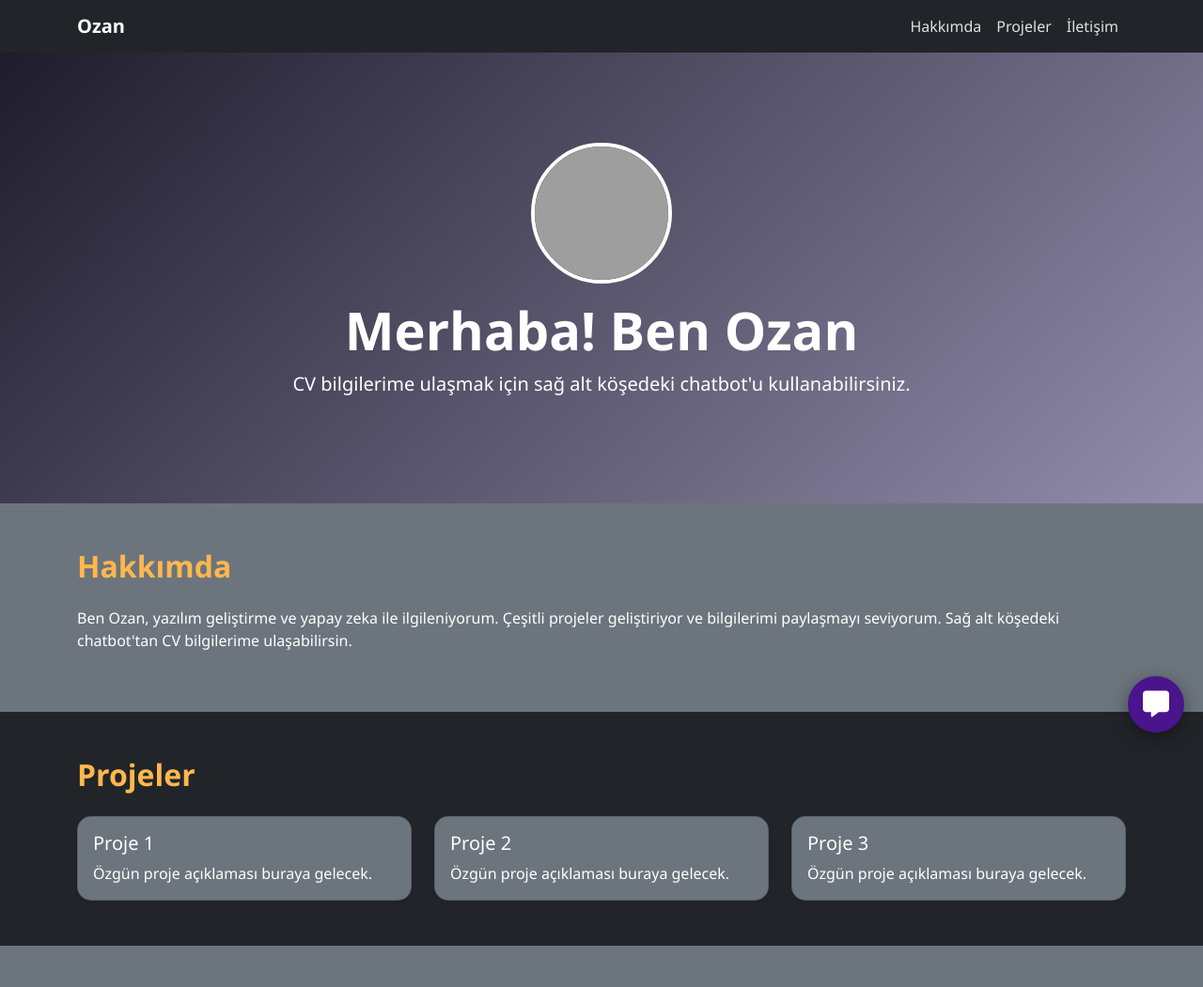
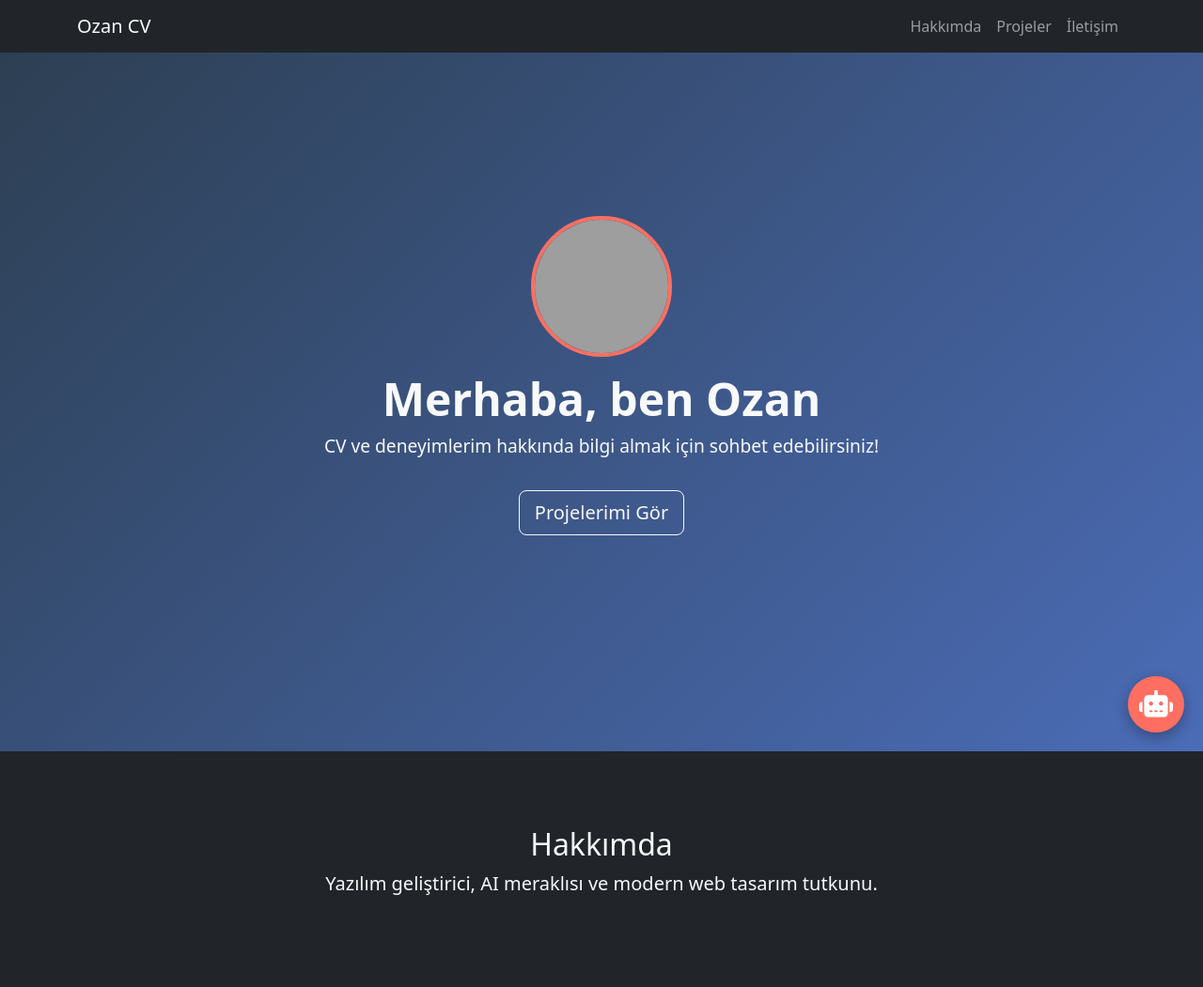
Before and after one commit to ozanbelkeci/cvchatbot, a FastAPI app: page / in a window 1280 px wide. Shown: the top 1051 px of the page at 94% size. Run offline with FastAPI, Linux system fonts and the light colour scheme; grey boxes are pictures that could not be loaded.

Commit message:
change front4

```diff
--- a/static/css/style.css
+++ b/static/css/style.css
@@ -1,142 +1,155 @@
-/* Genel ayarlar */
+/* Genel Ayarlar */
 body {
-    font-family: 'Segoe UI', Tahoma, Geneva, Verdana, sans-serif;
+    background-color: #1a1a1a;
+    font-family: 'Segoe UI', sans-serif;
+    color: #e0e0e0;
     scroll-behavior: smooth;
-    background-color: #121212;
-    color: #e0e0e0;
 }
 
 /* Navbar */
-.navbar-dark .navbar-nav .nav-link {
-    color: #e0e0e0;
+.navbar {
+    padding: 1rem 2rem;
 }
 
-/* Hero section */
+/* Hero Section */
 .hero {
-    height: 60vh;
-    background: linear-gradient(135deg, #1f1c2c, #928dab);
-    flex-direction: column;
+    height: 100vh;
+    background: linear-gradient(135deg, #2c3e50, #4b6cb7);
+    position: relative;
 }
 
-.profile-img {
+.hero-content h1 {
+    font-size: 3rem;
+    font-weight: bold;
+}
+
+.hero-content p {
+    font-size: 1.2rem;
+}
+
+.profile-photo {
     width: 150px;
     height: 150px;
+    border-radius: 50%;
+    border: 4px solid #ff6f61;
     object-fit: cover;
-    border: 4px solid #fff;
 }
 
-/* Section başlıkları */
-h2 {
-    font-weight: 700;
-    color: #ffb74d;
+/* Sections */
+.section {
+    padding: 80px 0;
 }
 
-/* Project cards */
-.project-card {
-    transition: transform 0.3s, box-shadow 0.3s;
-    border-radius: 15px;
+.project-slider {
+    display: flex;
+    gap: 20px;
+    overflow-x: auto;
+    padding-bottom: 20px;
 }
 
-.project-card:hover {
-    transform: translateY(-5px);
-    box-shadow: 0 10px 25px rgba(0,0,0,0.5);
+.project-card {
+    background-color: #2c2c2c;
+    border-radius: 15px;
+    min-width: 250px;
+    text-align: center;
+    padding: 15px;
+    flex-shrink: 0;
 }
 
-/* Chatbot Icon */
-#chatbot-icon {
+.project-card img {
+    width: 100%;
+    border-radius: 10px;
+    margin-bottom: 10px;
+}
+
+/* Chatbot */
+#chatbot {
     position: fixed;
     bottom: 20px;
     right: 20px;
     width: 60px;
     height: 60px;
-    background-color: #4a148c;
     border-radius: 50%;
-    display: flex;
-    align-items: center;
-    justify-content: center;
-    color: white;
-    font-size: 28px;
+    background-color: #ff6f61;
     cursor: pointer;
-    box-shadow: 0 5px 20px rgba(0,0,0,0.4);
-    z-index: 1000;
+    box-shadow: 0 5px 15px rgba(0,0,0,0.3);
+    z-index: 999;
 }
 
-/* Chatbot container */
-#chatbot-container {
+#chat-header {
+    width: 100%;
+    height: 100%;
+    display: flex;
+    justify-content: center;
+    align-items: center;
+    font-size: 1.8rem;
+    color: white;
+}
+
+.chat-container {
+    display: none;
     position: fixed;
     bottom: 90px;
     right: 20px;
     width: 350px;
-    height: 500px;
-    border-radius: 20px;
-    box-shadow: 0 5px 25px rgba(0,0,0,0.5);
+    max-height: 500px;
+    background-color: #2c2c2c;
+    border-radius: 15px;
+    box-shadow: 0 5px 20px rgba(0,0,0,0.4);
     overflow: hidden;
-    display: none;
     flex-direction: column;
-    font-family: 'Segoe UI', sans-serif;
-    background-color: #1f1f1f;
-    z-index: 1000;
+    z-index: 999;
 }
 
-/* Header */
-#chatbot-header {
-    background-color: #4a148c;
-    color: white;
-    padding: 14px;
-    display: flex;
-    justify-content: space-between;
-    font-weight: 600;
-}
-
-/* Chat body */
-#chatbot-body {
-    display: flex;
-    flex-direction: column;
+#chat-box {
     flex: 1;
+    overflow-y: auto;
     padding: 10px;
 }
 
-.chat-box {
-    flex: 1;
-    padding: 10px;
-    overflow-y: auto;
-}
-
 .message {
-    margin-bottom: 10px;
-    padding: 12px 16px;
-    border-radius: 25px;
-    max-width: 75%;
+    padding: 8px 12px;
+    margin: 5px 0;
+    border-radius: 15px;
+    max-width: 80%;
     word-wrap: break-word;
 }
 
 .user-message {
-    background-color: #6a11cb;
-    color: #fff;
+    background-color: #4b6cb7;
     align-self: flex-end;
 }
 
 .bot-message {
-    background-color: #333;
-    color: #fff;
+    background-color: #ff6f61;
     align-self: flex-start;
 }
 
-.input-group {
+.chat-input {
     display: flex;
-    border-top: 1px solid #555;
+    padding: 10px;
+    border-top: 1px solid #444;
 }
 
-.input-group input {
+.chat-input input {
     flex: 1;
+    padding: 8px;
+    border-radius: 20px;
     border: none;
-    border-radius: 0 0 0 20px;
-    padding: 12px;
-    background-color: #2c2c2c;
-    color: #fff;
+    outline: none;
+    margin-right: 10px;
 }
 
-.input-group button {
-    border-radius: 0 0 20px 0;
+.chat-input button {
+    background-color: #ff6f61;
     border: none;
+    border-radius: 50%;
+    width: 40px;
+    height: 40px;
+    color: white;
+    cursor: pointer;
 }
+
+.chat-input button i {
+    font-size: 1rem;
+}
--- a/templates/index.html
+++ b/templates/index.html
@@ -3,17 +3,17 @@
 <head>
     <meta charset="UTF-8">
     <meta name="viewport" content="width=device-width, initial-scale=1.0">
-    <title>Ozan'ın CV Chatbotu</title>
-    <link href="https://cdn.jsdelivr.net/npm/bootstrap@5.3.2/dist/css/bootstrap.min.css" rel="stylesheet">
+    <title>Ozan CV Chatbot</title>
     <link rel="stylesheet" href="/static/css/style.css">
+    <script src="/static/js/app.js" defer></script>
+    <link href="https://cdn.jsdelivr.net/npm/bootstrap@5.3.3/dist/css/bootstrap.min.css" rel="stylesheet">
     <link rel="stylesheet" href="https://cdnjs.cloudflare.com/ajax/libs/font-awesome/6.4.0/css/all.min.css">
 </head>
 <body>
-
     <!-- Navbar -->
-<nav class="navbar navbar-expand-lg navbar-dark bg-dark">
+    <nav class="navbar navbar-expand-lg navbar-dark bg-dark fixed-top">
         <div class="container">
-        <a class="navbar-brand fw-bold" href="#">Ozan</a>
+            <a class="navbar-brand" href="#">Ozan CV</a>
             <button class="navbar-toggler" type="button" data-bs-toggle="collapse" data-bs-target="#navbarNav">
                 <span class="navbar-toggler-icon"></span>
             </button>
@@ -28,92 +28,67 @@
     </nav>
 
     <!-- Hero Section -->
-<section class="hero d-flex align-items-center justify-content-center text-center text-white">
-    <div class="container">
-        <img src="/static/img/profile.jpg" alt="Profil Fotoğrafı" class="rounded-circle profile-img mb-3">
-        <h1 class="display-4 fw-bold">Merhaba! Ben Ozan</h1>
-        <p class="lead">CV bilgilerime ulaşmak için sağ alt köşedeki chatbot'u kullanabilirsiniz.</p>
+    <section class="hero d-flex align-items-center justify-content-center">
+        <div class="hero-content text-center text-light">
+            <img src="/static/img/profile.jpg" alt="Profil Fotoğrafı" class="profile-photo mb-3">
+            <h1>Merhaba, ben Ozan</h1>
+            <p>CV ve deneyimlerim hakkında bilgi almak için sohbet edebilirsiniz!</p>
+            <a href="#projects" class="btn btn-outline-light btn-lg mt-3">Projelerimi Gör</a>
         </div>
     </section>
 
     <!-- About Section -->
-<section id="about" class="py-5 bg-secondary text-white">
-    <div class="container">
-        <h2 class="mb-4">Hakkımda</h2>
-        <p>Ben Ozan, yazılım geliştirme ve yapay zeka ile ilgileniyorum. Çeşitli projeler geliştiriyor ve bilgilerimi paylaşmayı seviyorum. Sağ alt köşedeki chatbot'tan CV bilgilerime ulaşabilirsin.</p>
+    <section id="about" class="section bg-dark text-light">
+        <div class="container text-center">
+            <h2>Hakkımda</h2>
+            <p class="lead">Yazılım geliştirici, AI meraklısı ve modern web tasarım tutkunu.</p>
         </div>
     </section>
 
     <!-- Projects Section -->
-<section id="projects" class="py-5 bg-dark text-white">
-    <div class="container">
-        <h2 class="mb-4">Projeler</h2>
-        <div class="row g-4">
-            <div class="col-md-4">
-                <div class="card project-card h-100 bg-secondary text-white shadow-sm">
-                    <div class="card-body">
-                        <h5 class="card-title">Proje 1</h5>
-                        <p class="card-text">Özgün proje açıklaması buraya gelecek.</p>
+    <section id="projects" class="section">
+        <div class="container text-center">
+            <h2 class="text-light mb-5">Projelerim</h2>
+            <div class="project-slider d-flex gap-4 overflow-auto">
+                <div class="project-card">
+                    <img src="/static/img/project1.jpg" alt="Proje 1">
+                    <h5>Proje 1</h5>
                 </div>
+                <div class="project-card">
+                    <img src="/static/img/project2.jpg" alt="Proje 2">
+                    <h5>Proje 2</h5>
                 </div>
-            </div>
-            <div class="col-md-4">
-                <div class="card project-card h-100 bg-secondary text-white shadow-sm">
-                    <div class="card-body">
-                        <h5 class="card-title">Proje 2</h5>
-                        <p class="card-text">Özgün proje açıklaması buraya gelecek.</p>
-                    </div>
-                </div>
-            </div>
-            <div class="col-md-4">
-                <div class="card project-card h-100 bg-secondary text-white shadow-sm">
-                    <div class="card-body">
-                        <h5 class="card-title">Proje 3</h5>
-                        <p class="card-text">Özgün proje açıklaması buraya gelecek.</p>
-                    </div>
-                </div>
+                <div class="project-card">
+                    <img src="/static/img/project3.jpg" alt="Proje 3">
+                    <h5>Proje 3</h5>
                 </div>
             </div>
         </div>
     </section>
 
     <!-- Contact Section -->
-<section id="contact" class="py-5 bg-secondary text-white">
-    <div class="container">
-        <h2 class="mb-4">İletişim</h2>
-        <p>Email: ozan@example.com</p>
-        <p>LinkedIn: <a href="#" class="text-white">linkedin.com/in/ozan</a></p>
+    <section id="contact" class="section bg-dark text-light">
+        <div class="container text-center">
+            <h2>İletişim</h2>
+            <p>E-posta: ozan@example.com</p>
+            <p>LinkedIn: linkedin.com/in/ozan</p>
+            <p>GitHub: github.com/ozan</p>
         </div>
     </section>
 
-<!-- Chatbot Icon & Container -->
-<div id="chatbot-icon" onclick="toggleChat()">
-    <i class="fas fa-comment-alt"></i>
+    <!-- Chatbot -->
+    <div id="chatbot">
+        <div id="chat-header" onclick="toggleChat()">
+            <i class="fas fa-robot"></i>
         </div>
-
-<div id="chatbot-container">
-    <div id="chatbot-header">
-        <span>CV Chatbot</span>
-        <span id="chatbot-toggle">&#9650;</span>
-    </div>
-    <div id="chatbot-body">
-        <div id="chat-box" class="chat-box"></div>
-        <div class="input-group">
-            <input type="text" id="message" class="form-control" placeholder="Mesajınızı yazın...">
-            <button class="btn btn-primary" onclick="sendMessage()">Gönder</button>
+        <div id="chat-container" class="chat-container">
+            <div id="chat-box"></div>
+            <div class="chat-input">
+                <input type="text" id="message" placeholder="Mesajınızı yazın...">
+                <button onclick="sendMessage()"><i class="fas fa-paper-plane"></i></button>
             </div>
         </div>
     </div>
 
-<script src="https://cdn.jsdelivr.net/npm/bootstrap@5.3.2/dist/js/bootstrap.bundle.min.js"></script>
-<script src="/static/js/app.js"></script>
-<script>
-function toggleChat() {
-    const container = document.getElementById("chatbot-container");
-    const icon = document.getElementById("chatbot-icon");
-    container.style.display = container.style.display === "flex" ? "none" : "flex";
-    icon.style.display = container.style.display === "flex" ? "none" : "flex";
-}
-</script>
 </body>
 </html>
```
Lines whose indentation alone changed are shown as unchanged.
